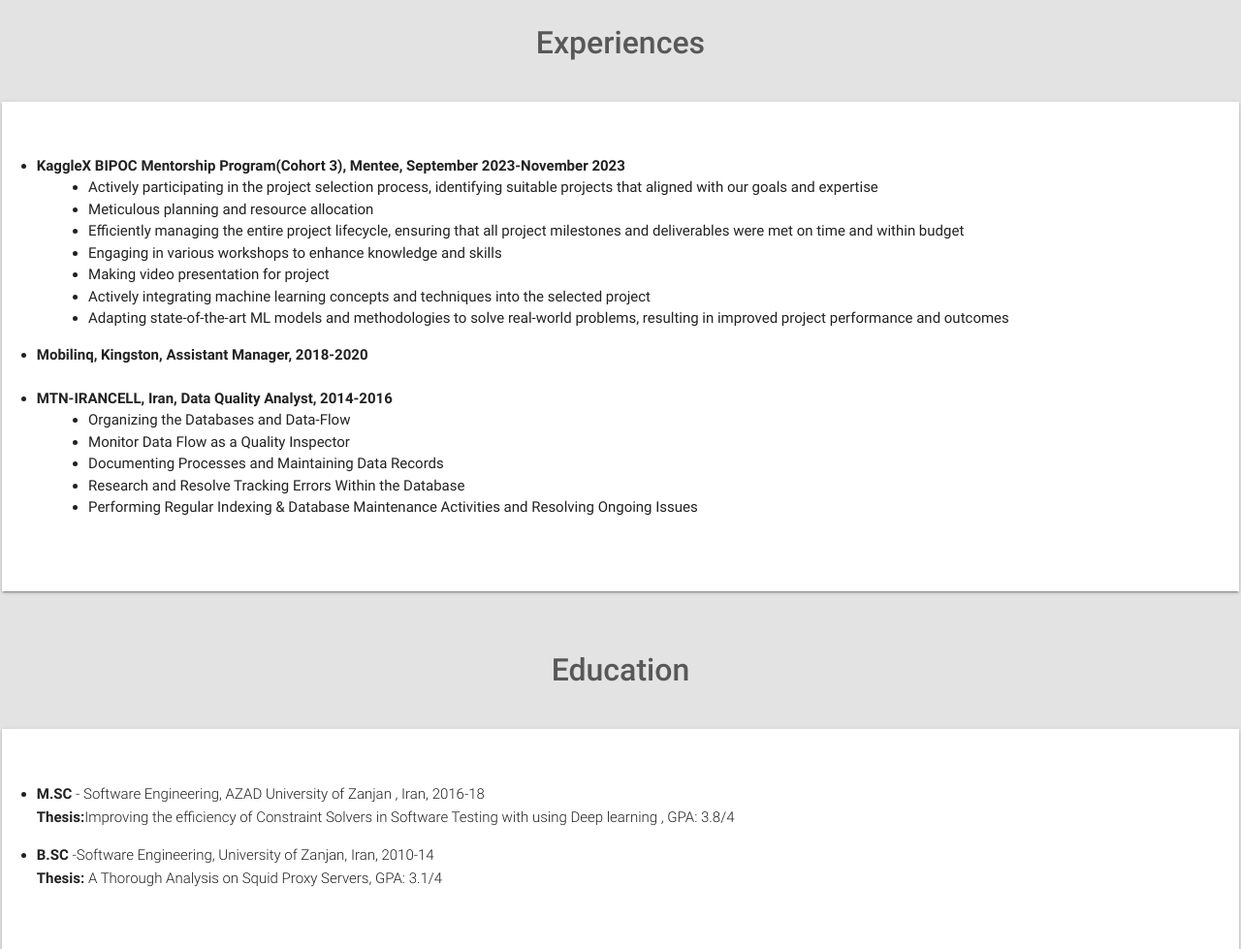
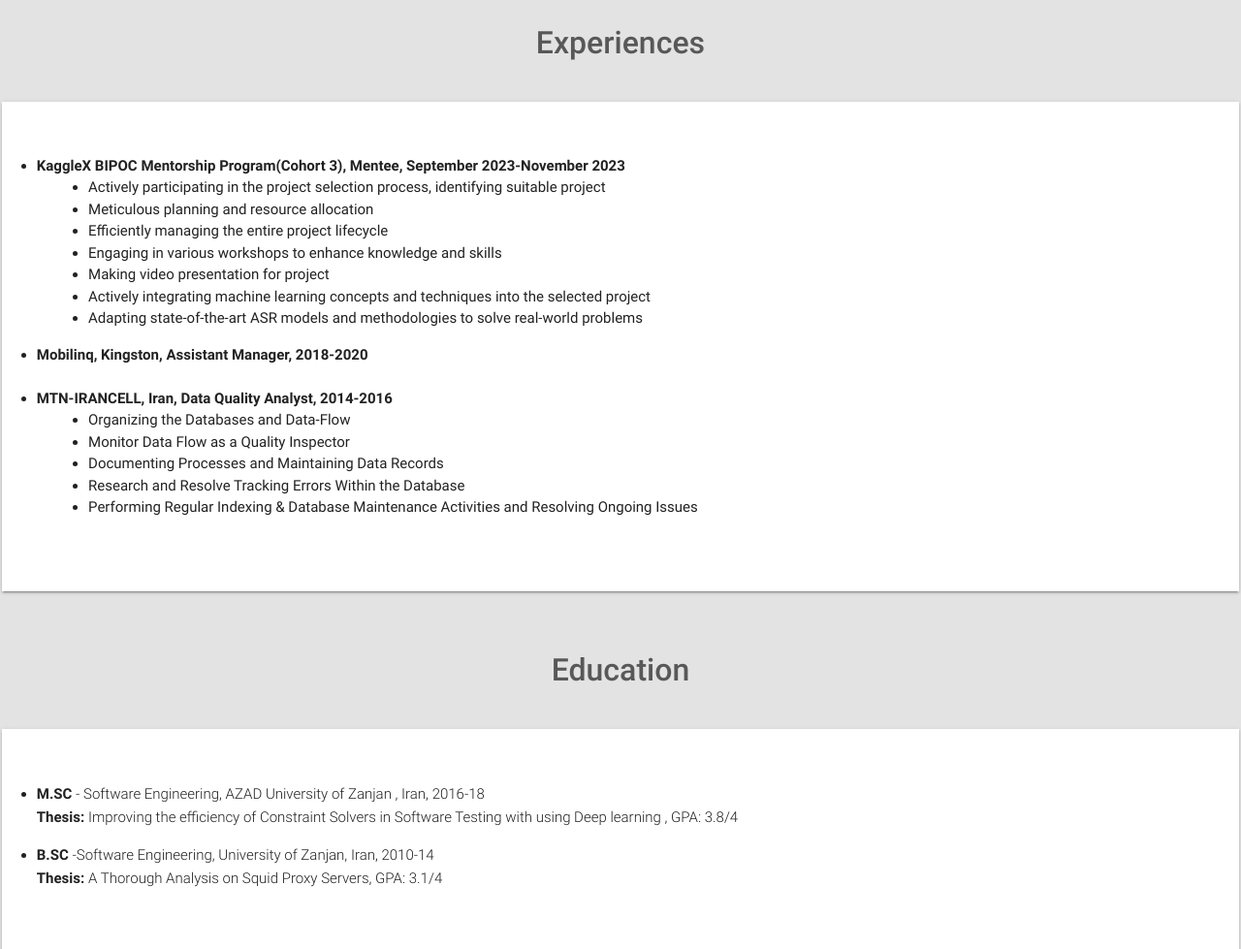
Before and after one commit to SaeidehMsv/SaeidehMsv.github.io, a plain HTML site: page index.html in a window 1280 px wide. Shown: the part 1317-2296 px from the top of the page at 97% size. Drawn offline with nearby package versions, Linux system fonts and the light colour scheme; a script that the page names is missing.

```diff
--- a/index.html
+++ b/index.html
@@ -195,13 +195,13 @@
                                         <li><b>KaggleX BIPOC Mentorship Program(Cohort 3), Mentee, September 2023-November 2023</b></li>
                                             <div class="col l12 m12 s12">
                                                 <ul style="list-style-type: disc;padding-left: 42px;font-weight: normal;">
-                                                    <li>Actively participating in the project selection process, identifying suitable projects that aligned with our goals and expertise </li>
+                                                    <li>Actively participating in the project selection process, identifying suitable project </li>
                                                     <li>Meticulous planning and resource allocation </li>
-                                                    <li>Efficiently managing the entire project lifecycle, ensuring that all project milestones and deliverables were met on time and within budget</li>
+                                                    <li>Efficiently managing the entire project lifecycle</li>
                                                     <li>Engaging in various workshops to enhance knowledge and skills</li>
                                                     <li>Making video presentation for project</li>
                                                     <li>Actively integrating machine learning concepts and techniques into the selected project</li>
-                                                    <li>Adapting state-of-the-art ML models and methodologies to solve real-world problems, resulting in improved project performance and outcomes</li>
+                                                    <li>Adapting state-of-the-art ASR models and methodologies to solve real-world problems</li>
                                                 </p>
                                             </div>
                                         <li><b>Mobilinq, Kingston, Assistant Manager, 2018-2020</b></br>
@@ -245,13 +245,13 @@
                                         <li>
                                             <p>
                                                 <b>M.SC </b>- Software Engineering, AZAD University of Zanjan , Iran, 2016-18
-                                                <br/> <b>Thesis:</b>Improving the efficiency of Constraint Solvers in Software Testing with using Deep learning , GPA: 3.8/4
+                                                <br/> <b>Thesis: </b>Improving the efficiency of Constraint Solvers in Software Testing with using Deep learning , GPA: 3.8/4
                                             </p>
                                         </li>
                                         <li>
                                             <p>
                                                 <b>B.SC </b>-Software Engineering, University of Zanjan, Iran, 2010-14
-                                                <br/> <b>Thesis:</b> A Thorough Analysis on Squid Proxy Servers, GPA: 3.1/4
+                                                <br/> <b>Thesis: </b> A Thorough Analysis on Squid Proxy Servers, GPA: 3.1/4
                                             </p>
                                         </li>
                                     </ul>
```
